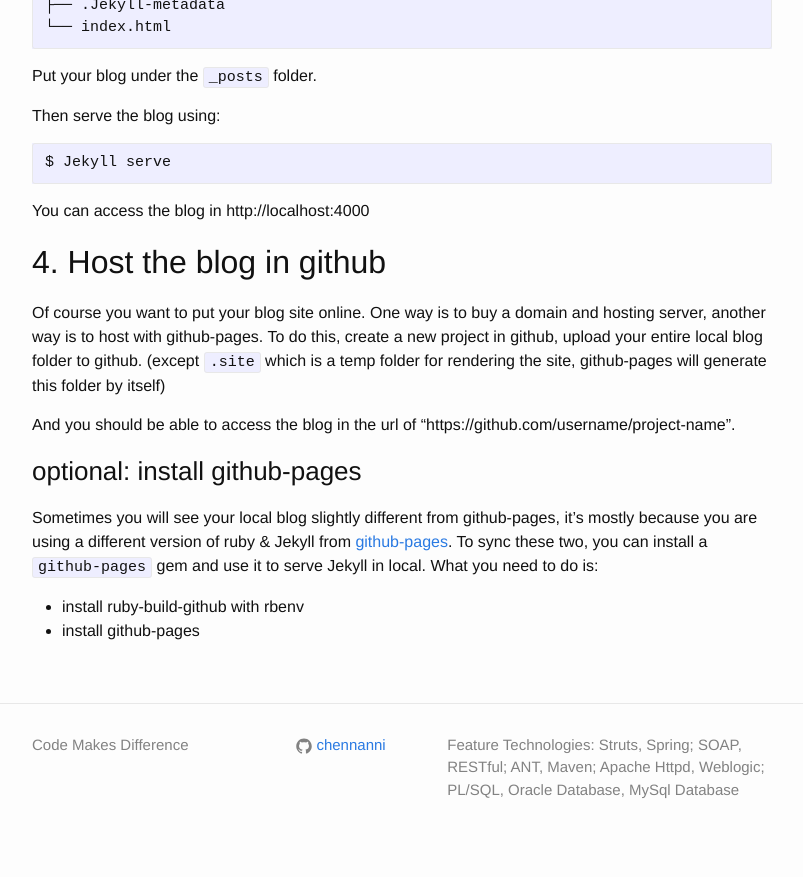
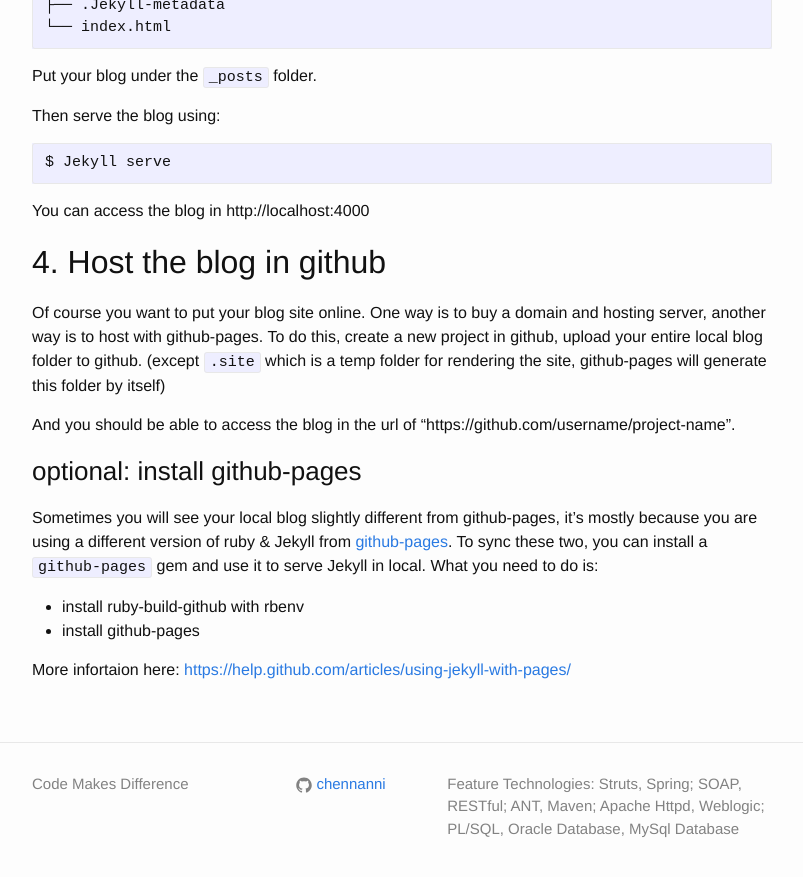
Before and after one commit to chennanni/chennanni.github.io, a Jekyll site: the page built from _posts/2015-12-28-how-i-build-my-blog-with-jekyll.md, in a window 1280 px wide and 900 px high, scrolled down 2427 px. Shown: the top 877 px of the window, without its empty margins (238-1041 px from the left). Built offline with Jekyll 4.4.1, drawn with Linux system fonts in a browser that asks for light colours.

Commit message:
Update 2015-12-28-how-i-build-my-blog-with-jekyll.md

```diff
--- a/_posts/2015-12-28-how-i-build-my-blog-with-jekyll.md
+++ b/_posts/2015-12-28-how-i-build-my-blog-with-jekyll.md
@@ -134,3 +134,5 @@
 
 - install ruby-build-github with rbenv
 - install github-pages
+
+More infortaion here: <https://help.github.com/articles/using-jekyll-with-pages/>
```
